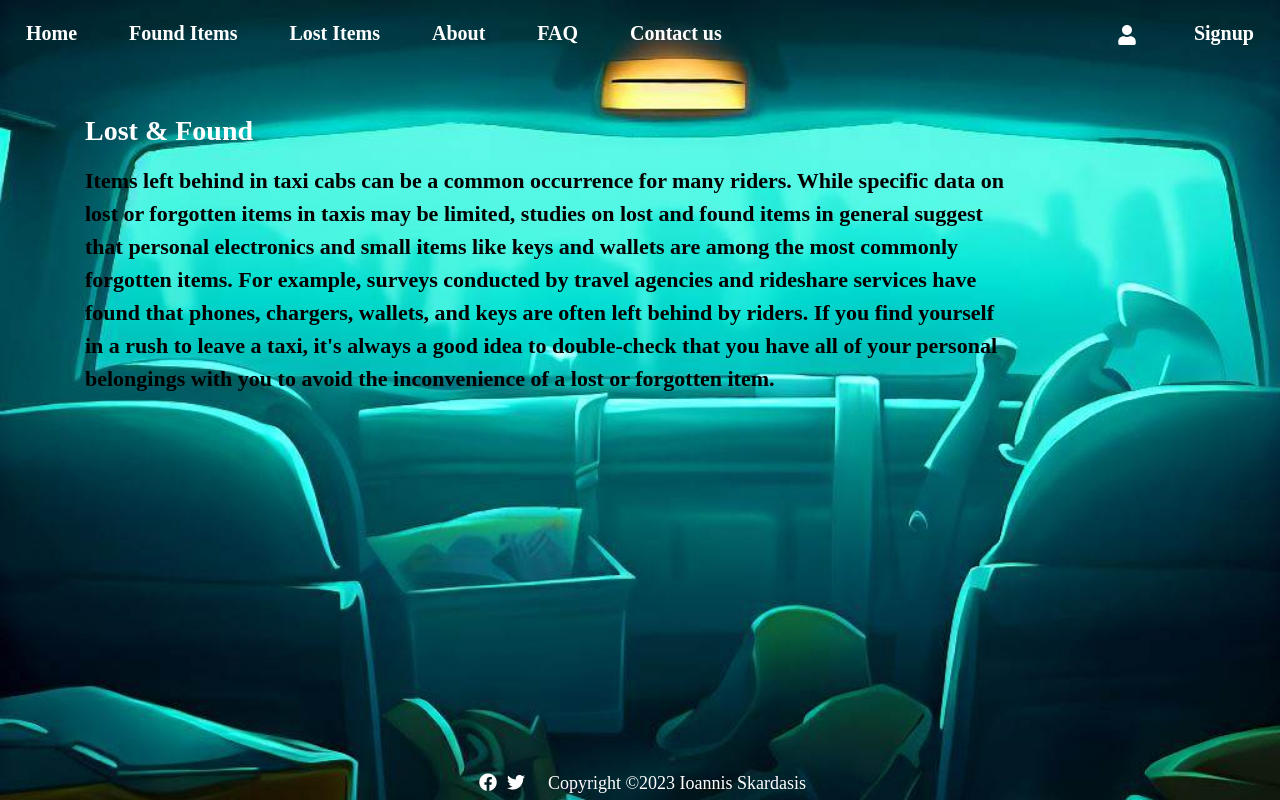
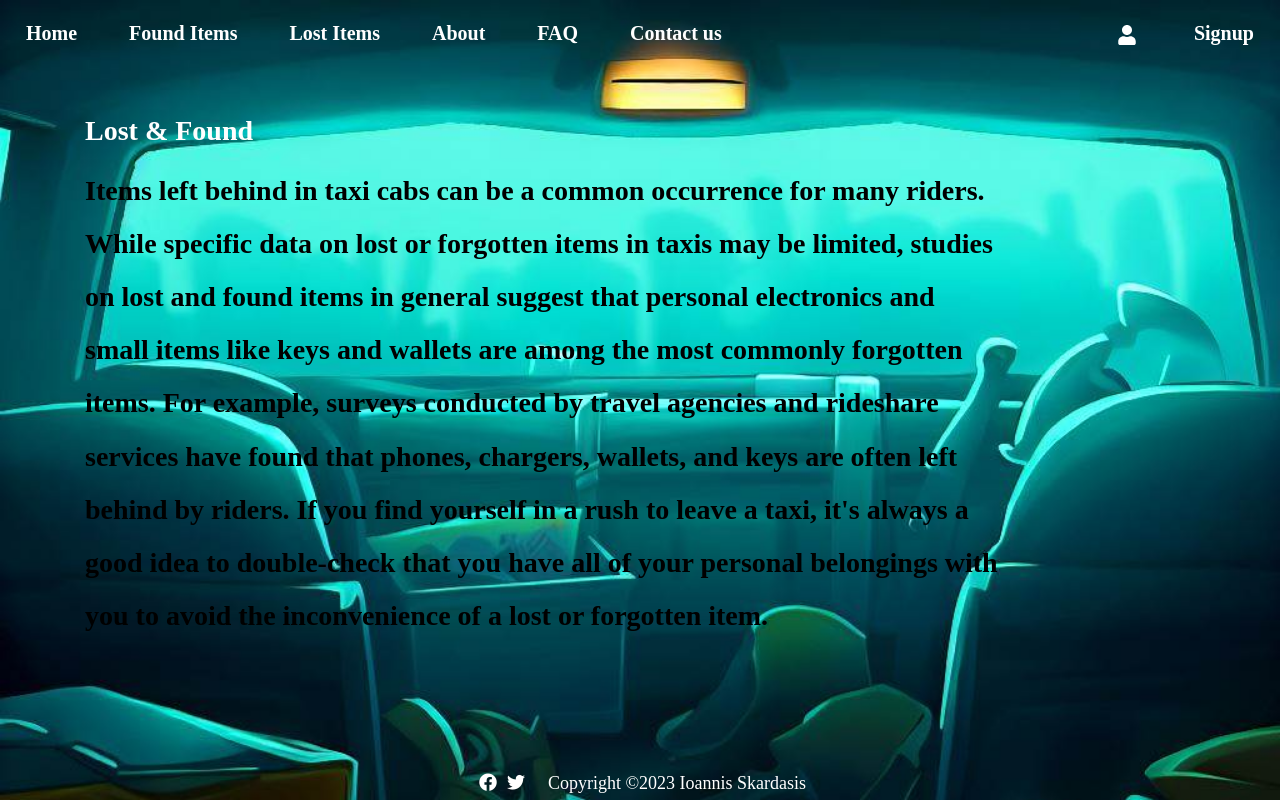
Before and after one commit to ioannis-skardasis/taxi-app, a React (Create React App) app in the folder client/taxi-treasure/: page /about in a window 1280 px wide. Built offline with nearby package versions, Linux system fonts and the light colour scheme; a web font is replaced by a local one.

Commit message:
css change in about

```diff
--- a/client/taxi-treasure/src/Components/About.css
+++ b/client/taxi-treasure/src/Components/About.css
@@ -1,7 +1,7 @@
 .mb-4 {
-  font-size: 22px;
+  font-size: 28px;
   font-weight: bold;
-  line-height: 1.5;
+  line-height: 1.9;
   background-color: transparent;
   border-radius: 5px;
   color: black;
```
Also changed, not shown: 1 other file (tests, documents, lock files or other folders).
